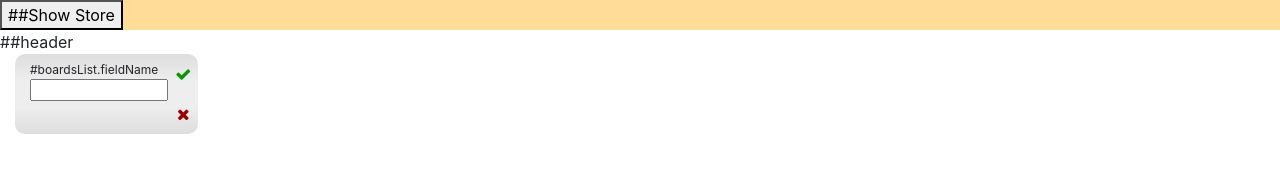
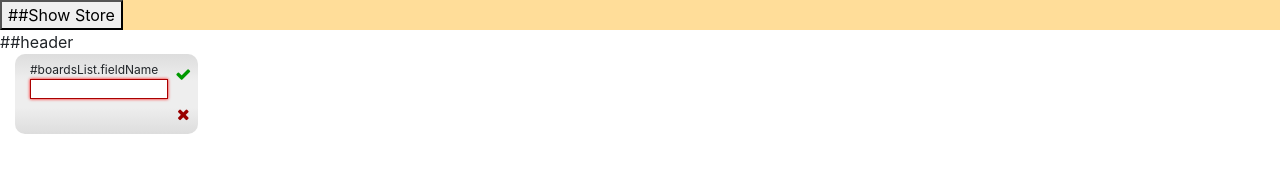
Before and after one commit to ArtyomSavchenkoV/todo-manager, a React app: page / in a window 1280 px wide. Both pictures are taken after a click on the element 106 px from the left and 94 px from the top of the page. Built offline with nearby package versions, Linux system fonts and the light colour scheme.

Commit message:
Add board name validator.

```diff
--- a/src/components/boards-list/new-board-form/controller.js
+++ b/src/components/boards-list/new-board-form/controller.js
@@ -1,5 +1,6 @@
 import React, { Component } from 'react';
 import { withLocalizationService } from '../../hoc';
+import itemNameValidator from '../../../utils/validators/item-name-validator';
 
 import Layout from './views/layout';
 import ShowingFormButton from './views/showing-form-button';
@@ -12,7 +13,7 @@ class Controller extends Component {
         this.state = {
             isFormShowed: false,
             nameFieldValue: '',
-            isNameFieldValid: true
+            isNameFieldValid: false
         };
     }
 
@@ -28,7 +29,10 @@ class Controller extends Component {
 
 
     editField = (value) => {
-        this.setState({nameFieldValue: value});
+        this.setState({
+            nameFieldValue: value,
+            isNameFieldValid: itemNameValidator(value)
+        });
     }
 
 
--- a/src/components/boards-list/new-board-form/views/form/form.js
+++ b/src/components/boards-list/new-board-form/views/form/form.js
@@ -11,6 +11,7 @@ const Form = ({
     onClose,
     onEditField
 }) => {
+    const nameFieldNotValidClass = isNameFieldValid ? '' : ' not-valid';
 
     return (
         <div className="form">
@@ -19,7 +20,7 @@ const Form = ({
                     <div className="title">
                         {nameFieldLabel}
                     </div>
-                    <div className="input">
+                    <div className={`input${nameFieldNotValidClass}`}>
                         <input type="text" value={nameFieldValue} onChange={(el) => onEditField(el.target.value)}/>
                     </div>
                 </div>
--- a/src/components/boards-list/new-board-form/views/form/form.scss
+++ b/src/components/boards-list/new-board-form/views/form/form.scss
@@ -11,6 +11,11 @@
             input {
                 width: 100%;
                 padding: 0;
+                border: 1px solid #ccc;
+            }
+            .input.not-valid input {
+                box-shadow: 0 0 3px #f00;
+                border: 1px solid #a00;
             }
         }
     }
--- /dev/null
+++ b/src/utils/validators/item-name-validator.js
@@ -0,0 +1,11 @@
+const itemNameValidator = (value) => {
+    if (typeof value !== 'string' && typeof value !== 'number') {
+        return false;
+    }
+
+    const regexp = /^[a-z1-9]{1,1}[a-z1-9а-я_\-]{0,31}$/;
+    return regexp.test(value);
+};
+
+
+export default itemNameValidator;
```
